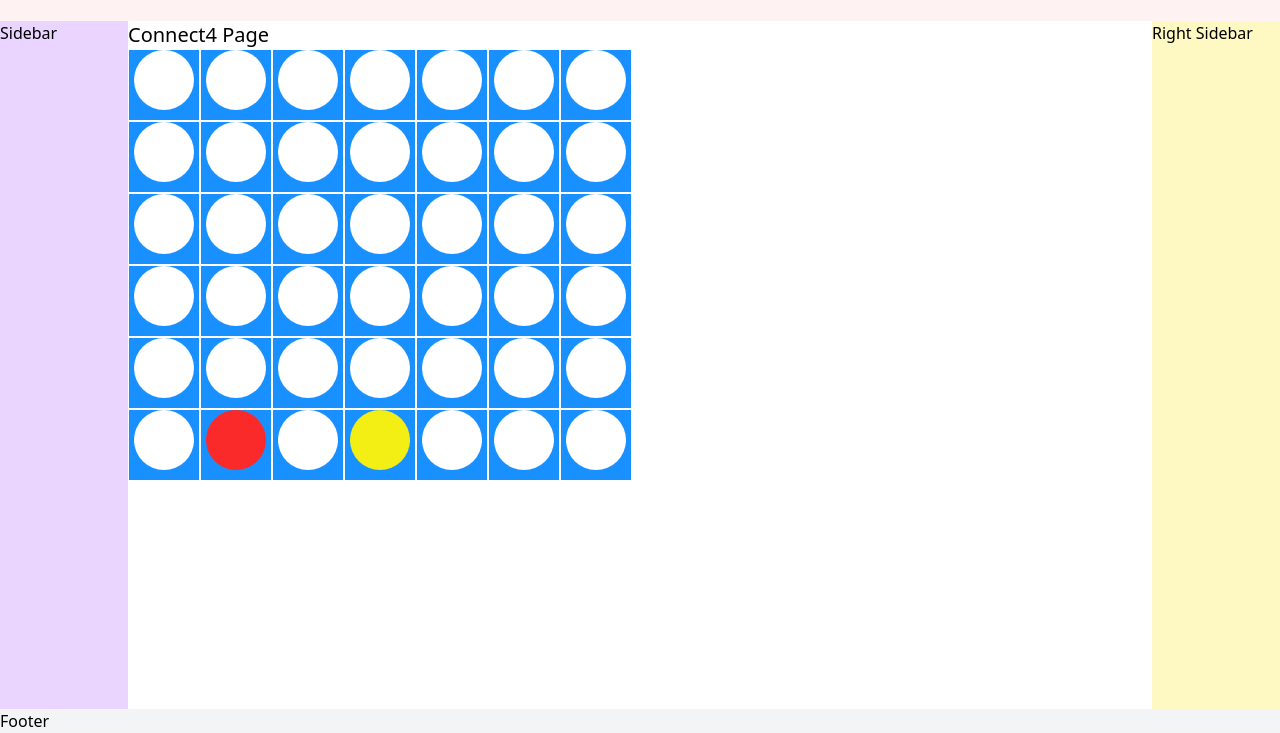
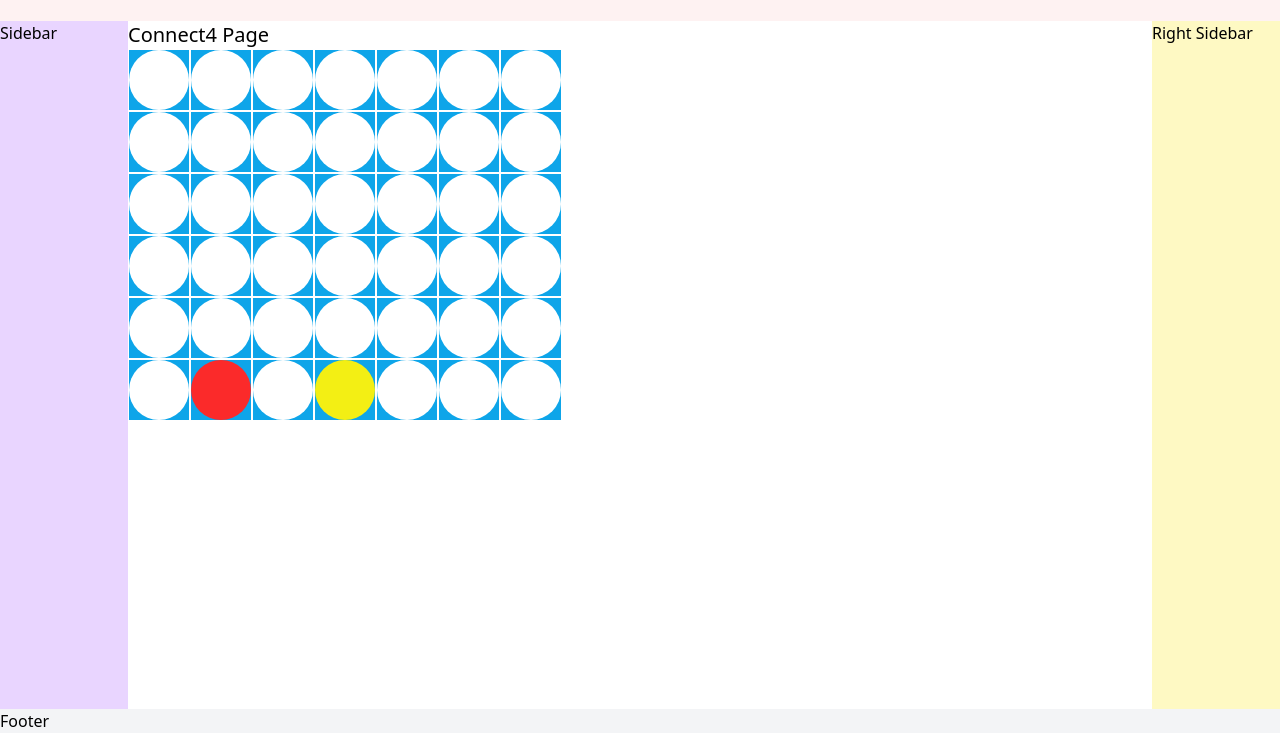
Before and after one commit to Arghz-dotcom/TheSmartComputer, a Gatsby site: page /connect4 in a window 1280 px wide. Shown: the part 67-800 px from the top of the page. Built offline with nearby package versions, Linux system fonts and the light colour scheme; Gatsby itself is replaced by a stand-in of ours.

Commit message:
more tailwindcss

```diff
--- a/src/components/row.js
+++ b/src/components/row.js
@@ -19,7 +19,7 @@ const Row = ({ row, play }) => {
 
     return (
         <td>
-            <div justify="center" align="center" className={gameStyles.gameCell} onClick={() => {play(columnIndex)}} onKeyDown={() => {play(columnIndex)}}>
+            <div justify="center" align="center" className="h-70 w-70 bg-sky-500 cursor-pointer" onClick={() => {play(columnIndex)}} onKeyDown={() => {play(columnIndex)}}>
                 <div className={gameStyles[color]} />
             </div>
         </td>
--- a/src/styles/Connect4.module.css
+++ b/src/styles/Connect4.module.css
@@ -1,10 +1,3 @@
-.gameCell {
-    height: 70px;
-    width: 70px;
-    background-color: #1990ff;
-    cursor: pointer;
-  }
-
 .whiteCircle,
 .redCircle,
 .yellowCircle {
```
